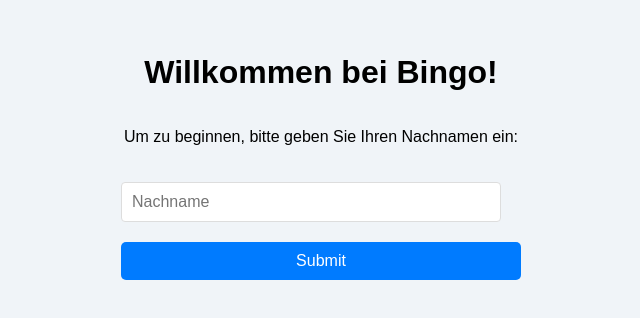
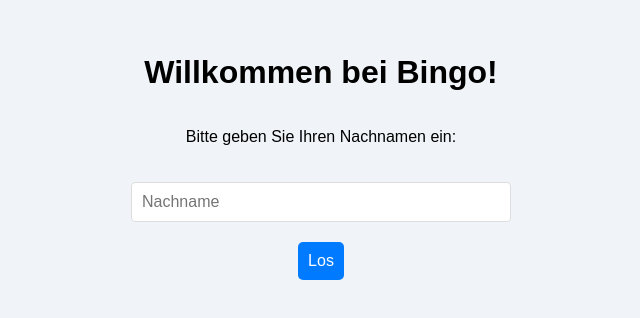
Before and after one commit to yuanhaoMin/kathi-michi, a React (Create React App) app: page / in a window 1280 px wide. Shown: the part 244-562 px from the top of the page, without its empty margins (319-959 px from the left). Built offline with nearby package versions, Linux system fonts and the light colour scheme.

Commit message:
welcome page css adjustment

```diff
--- a/src/WelcomePage.js
+++ b/src/WelcomePage.js
@@ -1,7 +1,7 @@
 // WelcomePage.js
 import React, { useState } from 'react';
 import { useNavigate } from 'react-router-dom';
-import styles from './WelcomePage.module.css'; // Import the CSS module
+import './style/WelcomePage.css'; // Import the CSS module
 
 function WelcomePage() {
   const [name, setName] = useState('');
@@ -20,18 +20,18 @@ function WelcomePage() {
   };
 
   return (
-    <div className={styles.welcomeScreen}>
+    <div className="welcomeScreen">
       <h1>Willkommen bei Bingo!</h1>
-      <p>Um zu beginnen, bitte geben Sie Ihren Nachnamen ein:</p>
-      <form onSubmit={handleSubmit} className={styles.form}>
+      <p>Bitte geben Sie Ihren Nachnamen ein:</p>
+      <form onSubmit={handleSubmit} className="form">
         <input
           type="text"
           value={name}
           onChange={handleNameChange}
           placeholder="Nachname"
-          className={styles.input}
+          className="input"
         />
-        <button type="submit" className={styles.button}>Submit</button>
+        <button type="submit" className="button">Los</button>
       </form>
     </div>
   );
--- a/src/WelcomePage.module.css
+++ /dev/null
@@ -1,39 +0,0 @@
-.welcomeScreen {
-    display: flex;
-    flex-direction: column;
-    align-items: center;
-    justify-content: center;
-    height: 100vh;
-    text-align: center;
-    background-color: #f0f4f8;
-    font-family: 'Arial', sans-serif;
-  }
-
-  .form {
-    display: flex;
-    flex-direction: column;
-    width: 90%;
-    max-width: 400px;
-  }
-
-  .input {
-    padding: 10px;
-    margin-bottom: 20px;
-    border-radius: 5px;
-    border: 1px solid #ccc;
-    font-size: 16px;
-  }
-
-  .button {
-    padding: 10px;
-    background-color: #007bff;
-    color: white;
-    border: none;
-    border-radius: 5px;
-    cursor: pointer;
-    font-size: 16px;
-  }
-
-  .button:hover {
-    background-color: #0056b3;
-  }
--- /dev/null
+++ b/src/style/WelcomePage.css
@@ -0,0 +1,40 @@
+.welcomeScreen {
+  display: flex;
+  flex-direction: column;
+  align-items: center;
+  justify-content: center;
+  height: 100vh;
+  text-align: center;
+  background-color: #f0f4f8;
+  font-family: 'Arial', sans-serif;
+}
+
+.form {
+  display: flex;
+  flex-direction: column;
+  align-items: center;
+  width: 90%;
+  max-width: 400px;
+}
+
+.input {
+  padding: 10px;
+  margin-bottom: 20px;
+  border-radius: 5px;
+  border: 1px solid #ccc;
+  font-size: 16px;
+}
+
+.button {
+  padding: 10px;
+  background-color: #007bff;
+  color: white;
+  border: none;
+  border-radius: 5px;
+  cursor: pointer;
+  font-size: 16px;
+}
+
+.button:hover {
+  background-color: #0056b3;
+}
```
